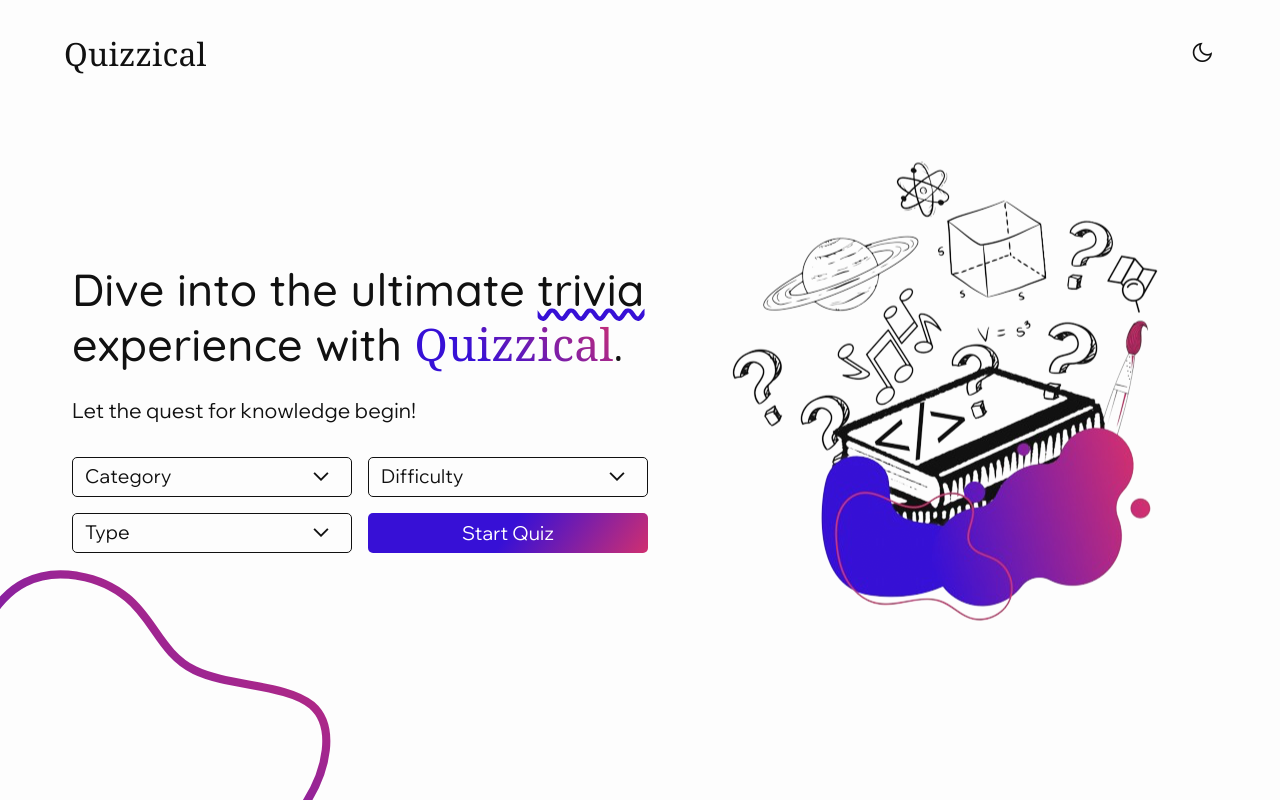
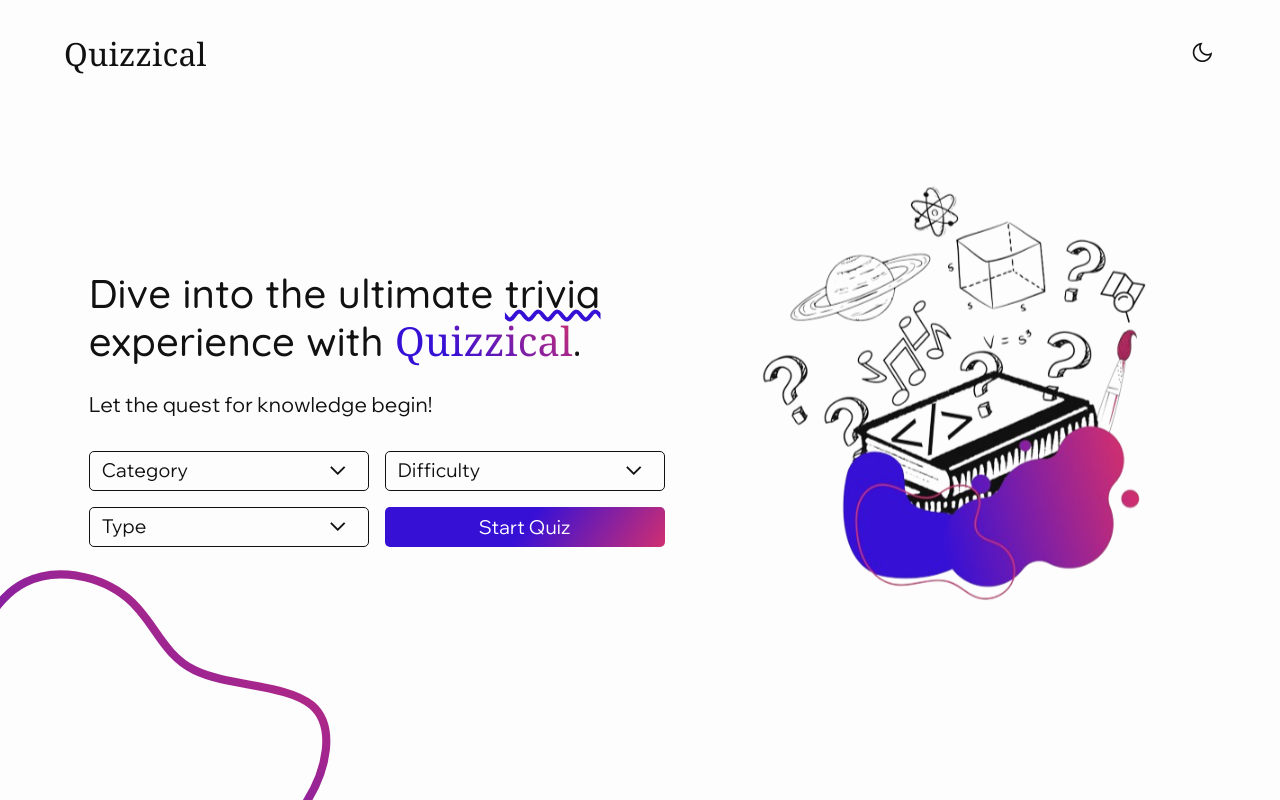
Before and after one commit to VriaA/Quizzly, a React (Vite) app in the folder quizzical/: page / in a window 1280 px wide. Built offline with nearby package versions, Linux system fonts and the light colour scheme; no server answers.

Commit message:
add new media query with a breakpoint of 1280px

```diff
--- a/quizzical/src/index.css
+++ b/quizzical/src/index.css
@@ -344,14 +344,18 @@ h2 {
     align-items: flex-start;
   }
 
-  .info-trigger, .start-quiz-btn,
-  .info-dropdown {
-    width: 280px;
-    font-size: 1.2rem;
+  .right-col {
+    width: 400px;
+    height: 400px;
+    margin: 0;
+    order: 1;
   }
+}
+
+@media screen and (min-width: 1280px) {
 
   h2 {
-    font-size: 2.8rem;
+    font-size: 2.5rem;
   }
 
   .hero-subtext {
@@ -359,11 +363,15 @@ h2 {
     font-size: 1.3rem;
   }
 
+  .info-trigger, .start-quiz-btn,
+  .info-dropdown {
+    width: 280px;
+    font-size: 1.2rem;
+  }
+
   .right-col {
-    width: 500px;
-    height: 500px;
-    margin: 0;
-    order: 1;
+    width: 450px;
+    height: 450px;
   }
 
   .blob1 {
```
